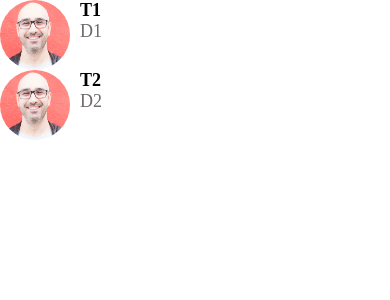
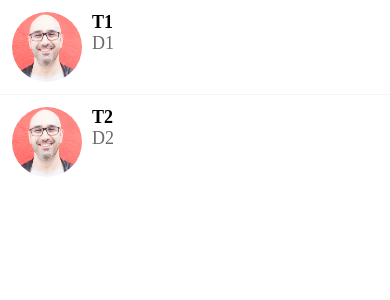
Before and after one commit to majshub/DoneWithIt, a React Native app: screen / in a window 390 px wide. Shown: the top 300 px of the page. Built offline with nearby package versions, Linux system fonts and the light colour scheme.

Commit message:
Created list item separator

```diff
--- a/app/components/ListItem.js
+++ b/app/components/ListItem.js
@@ -18,6 +18,7 @@ function ListItem({ title, subTitle, image }) {
 const styles = StyleSheet.create({
   container: {
     flexDirection: "row",
+    padding: 12,
   },
   image: {
     width: 70,
--- /dev/null
+++ b/app/components/ListItemSeparator.js
@@ -0,0 +1,17 @@
+import React from "react";
+import { StyleSheet, View } from "react-native";
+import colors from "../config/colors";
+
+function ListItemSeparator() {
+  return <View style={styles.separator} />;
+}
+
+const styles = StyleSheet.create({
+  separator: {
+    width: "100%",
+    height: 1,
+    backgroundColor: colors.light,
+  },
+});
+
+export default ListItemSeparator;
--- a/app/config/colors.js
+++ b/app/config/colors.js
@@ -4,4 +4,5 @@ export default {
   black: "#000",
   white: "#fff",
   medium: "#6e6969",
+  light: "#f8f4f4",
 };
--- a/app/screens/MessagesScreen.js
+++ b/app/screens/MessagesScreen.js
@@ -1,8 +1,9 @@
 import React from "react";
-import { FlatList, StyleSheet } from "react-native";
+import { FlatList, StyleSheet, View } from "react-native";
 
 import ListItem from "../components/ListItem";
 import Screen from "../components/Screen";
+import ListItemSeparator from "../components/ListItemSeparator";
 
 const messages = [
   {
@@ -32,6 +33,7 @@ function MessagesScreen(props) {
             image={item.image}
           />
         )}
+        ItemSeparatorComponent={ListItemSeparator}
       />
     </Screen>
   );
```
